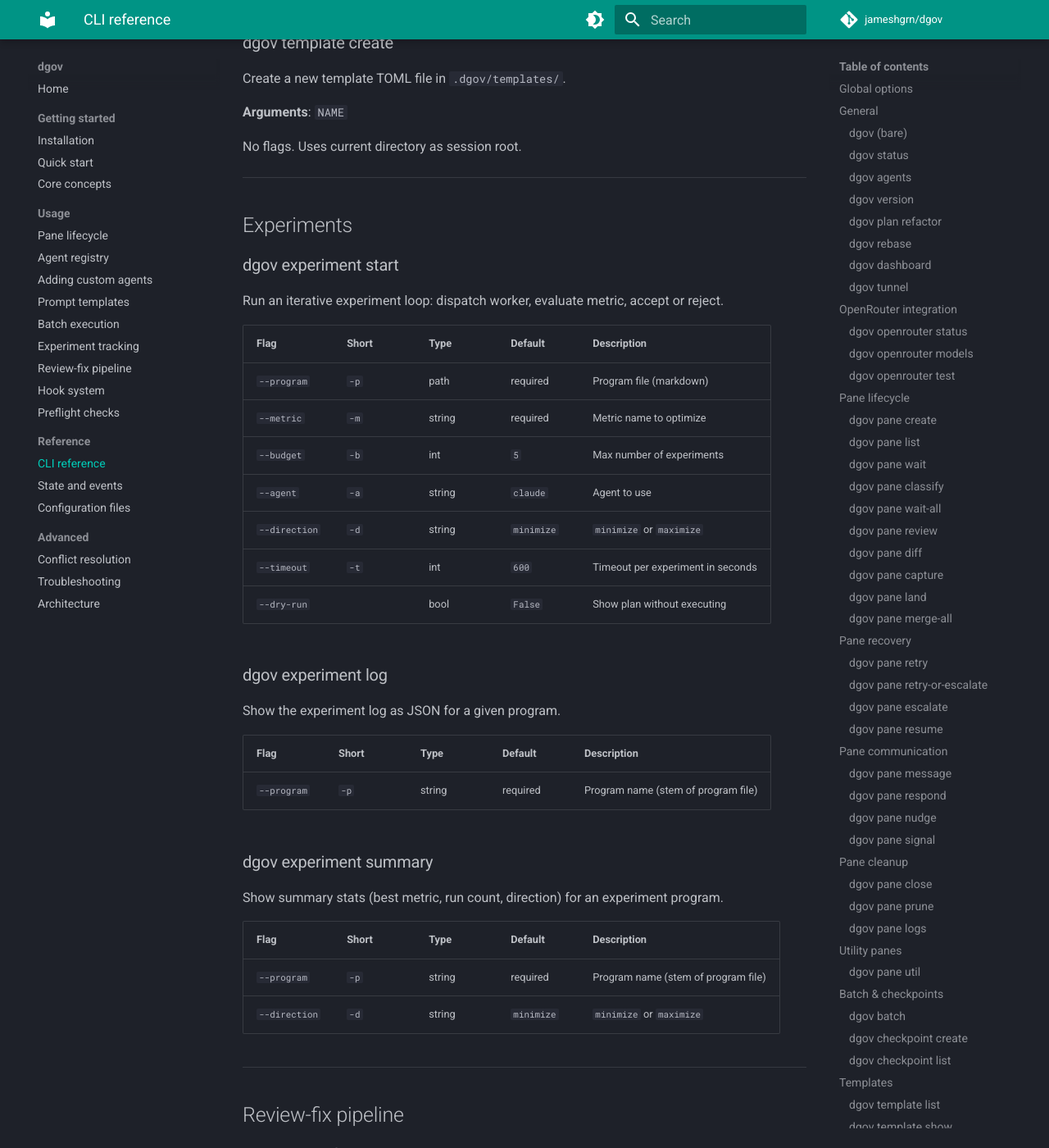
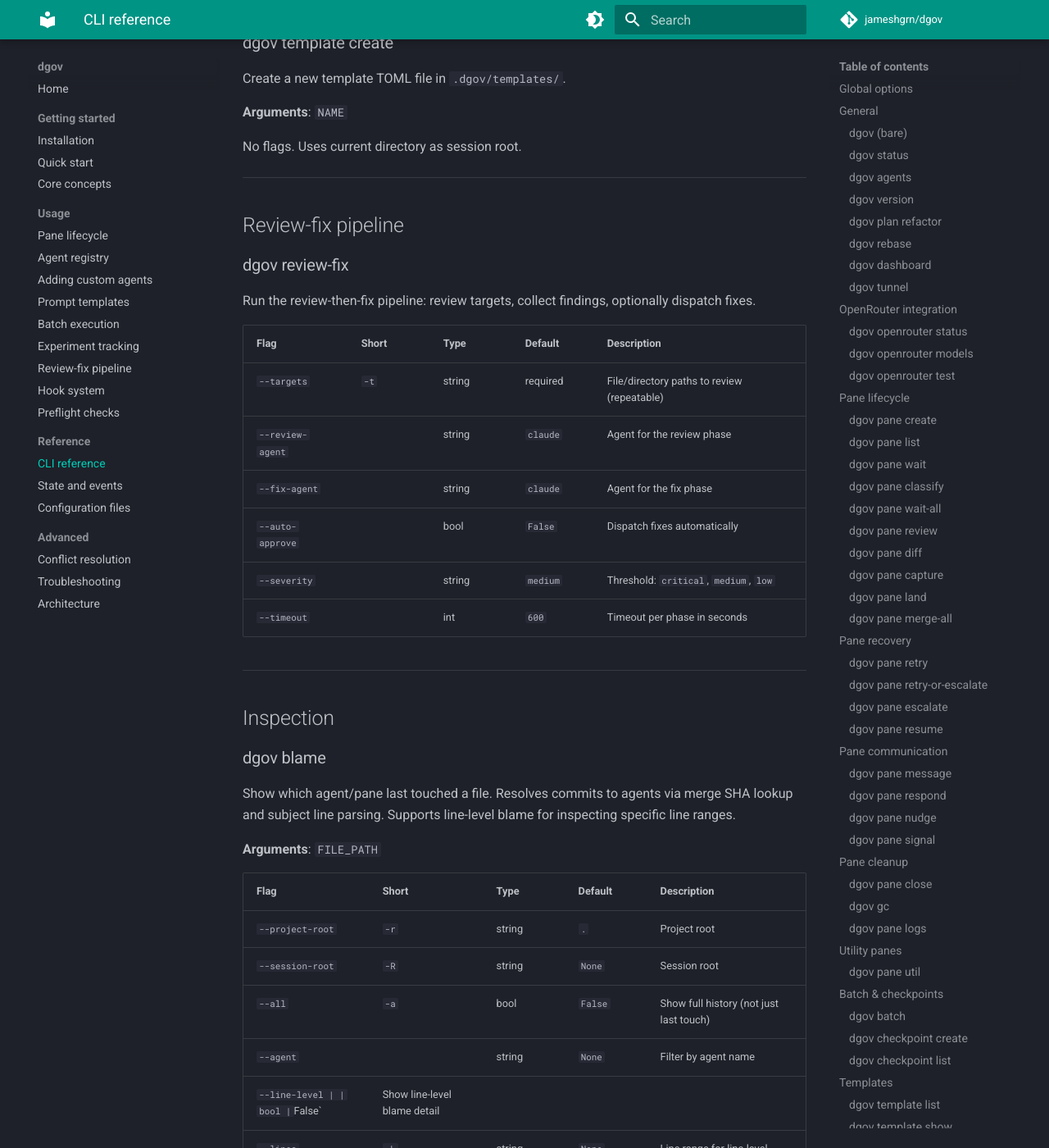
Before and after one commit to jameshgrn/dgov, an MkDocs documentation site: the page built from docs/cli-reference.md, in a window 1280 px wide and 1400 px high, scrolled down 11031 px. Shown: the whole window at 82% size. Built offline with MkDocs 1.6.1 and Material for MkDocs 9.7.7, drawn with Linux system fonts in a browser that asks for light colours; comment, search, counter and statistics services are not loaded; some of the changed text lies outside the part shown.

Commit message:
Merge clean-experiment-gc

```diff
--- a/docs/cli-reference.md
+++ b/docs/cli-reference.md
@@ -287,7 +287,7 @@
 |------|-------|------|---------|-------------|
 | `--force` | `-f` | bool | `False` | Remove worktree even if dirty |
 
-### dgov pane prune
+### dgov gc
 
 Remove stale pane entries (dead pane + no worktree). No arguments beyond global options.
 
@@ -363,41 +363,6 @@
 
 ---
 
-## Experiments
-
-### dgov experiment start
-
-Run an iterative experiment loop: dispatch worker, evaluate metric, accept or reject.
-
-| Flag | Short | Type | Default | Description |
-|------|-------|------|---------|-------------|
-| `--program` | `-p` | path | required | Program file (markdown) |
-| `--metric` | `-m` | string | required | Metric name to optimize |
-| `--budget` | `-b` | int | `5` | Max number of experiments |
-| `--agent` | `-a` | string | `claude` | Agent to use |
-| `--direction`| `-d` | string | `minimize`| `minimize` or `maximize` |
-| `--timeout` | `-t` | int | `600` | Timeout per experiment in seconds |
-| `--dry-run` | | bool | `False` | Show plan without executing |
-
-### dgov experiment log
-
-Show the experiment log as JSON for a given program.
-
-| Flag | Short | Type | Default | Description |
-|------|-------|------|---------|-------------|
-| `--program` | `-p` | string | required | Program name (stem of program file) |
-
-### dgov experiment summary
-
-Show summary stats (best metric, run count, direction) for an experiment program.
-
-| Flag | Short | Type | Default | Description |
-|------|-------|------|---------|-------------|
-| `--program` | `-p` | string | required | Program name (stem of program file) |
-| `--direction`| `-d` | string | `minimize`| `minimize` or `maximize` |
-
----
-
 ## Review-fix pipeline
 
 ### dgov review-fix
```
Also changed, not shown: docs/experiment-tracking.md (deleted, +0 -83 lines), docs/pane-lifecycle.md (+1 -1 lines), docs/troubleshooting.md (+1 -1 lines), 1 other file.
